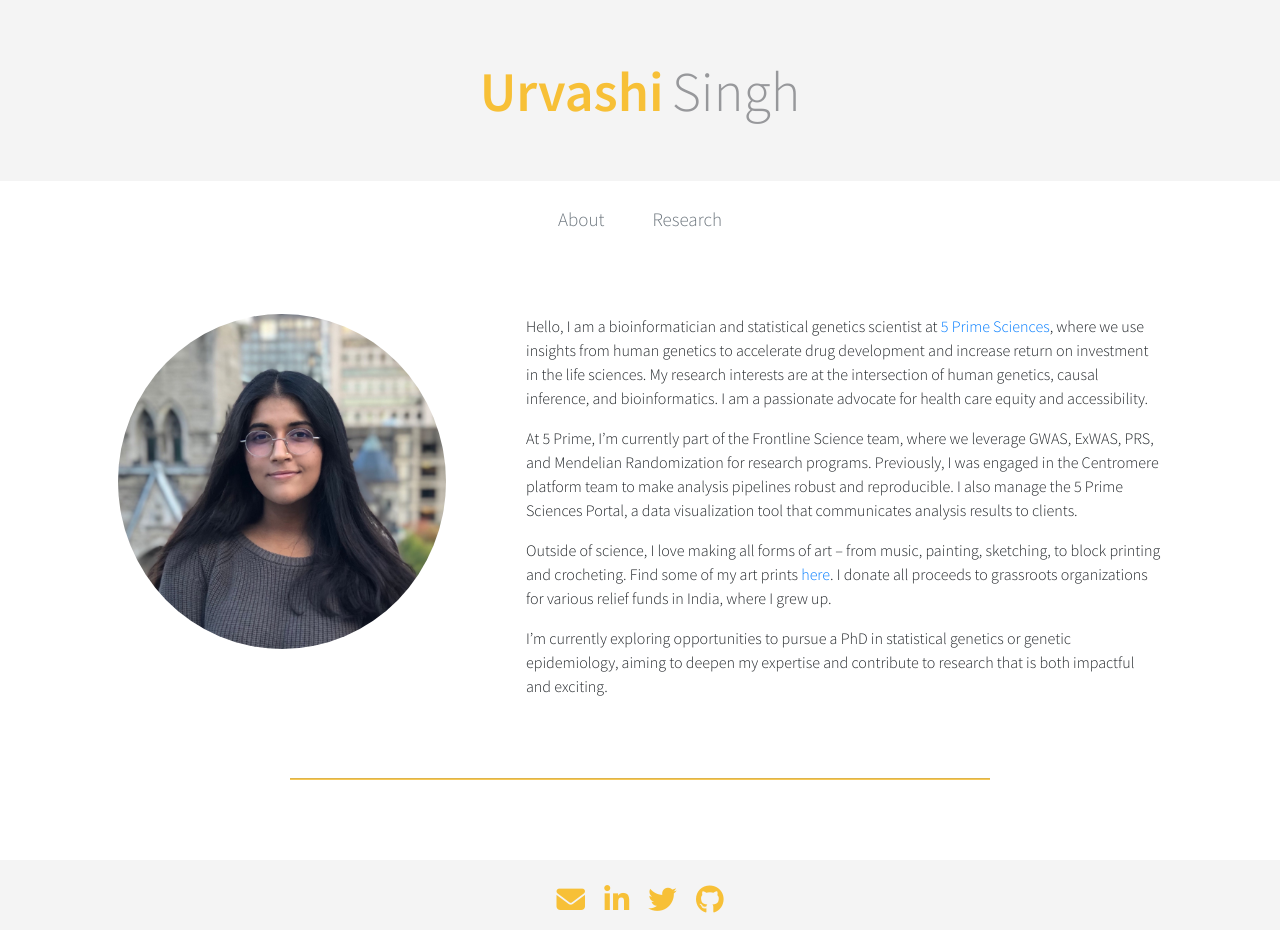
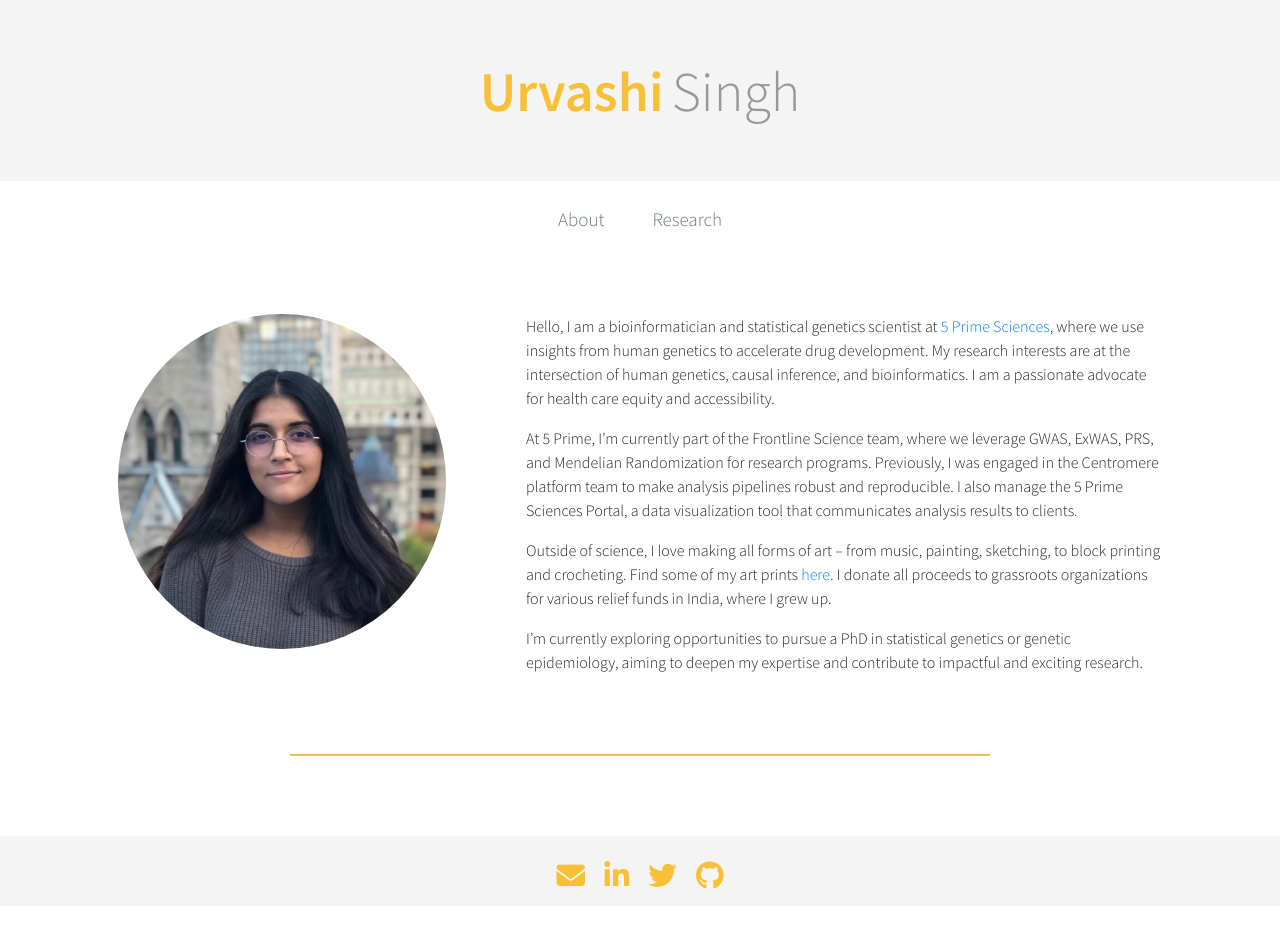
Before and after one commit to urvashi-s/urvashi-s.github.io, a Jekyll site: the page built from index.md, in a window 1280 px wide. Built offline with Jekyll 4.4.1, drawn with Linux system fonts in a browser that asks for light colours; nearby versions of some CDN libraries; after the commit the page ends 906 px from its top, so only the background shows below that.

Commit message:
minor fixes

```diff
--- a/index.md
+++ b/index.md
@@ -9,10 +9,10 @@ title: Urvashi Singh
         </div>
         <br>
         <div class="col-md-8">
-            <p style="padding-left: 50px">Hello, I am a bioinformatician and statistical genetics scientist at <a class="a-link" href="https://5primesciences.com/" target="_blank">5 Prime Sciences</a>, where we use insights from human genetics to accelerate drug development and increase return on investment in the life sciences. My research interests are at the intersection of human genetics, causal inference, and bioinformatics. I am a passionate advocate for health care equity and accessibility.</p>
+            <p style="padding-left: 50px">Hello, I am a bioinformatician and statistical genetics scientist at <a class="a-link" href="https://5primesciences.com/" target="_blank">5 Prime Sciences</a>, where we use insights from human genetics to accelerate drug development. My research interests are at the intersection of human genetics, causal inference, and bioinformatics. I am a passionate advocate for health care equity and accessibility.</p>
             <p style="padding-left: 50px">At 5 Prime, I’m currently part of the Frontline Science team, where we leverage GWAS, ExWAS, PRS, and Mendelian Randomization for research programs. Previously, I was engaged in the Centromere platform team to make analysis pipelines robust and reproducible. I also manage the 5 Prime Sciences Portal, a data visualization tool that communicates analysis results to clients.</p>
             <p style="padding-left: 50px">Outside of science, I love making all forms of art – from music, painting, sketching, to block printing and crocheting. Find some of my art prints <a class="a-link" href="https://www.whatapaagal.com/" target="_blank">here</a>. I donate all proceeds to grassroots organizations for various relief funds in India, where I grew up.</p>
-            <p style="padding-left: 50px">I’m currently exploring opportunities to pursue a PhD in statistical genetics or genetic epidemiology, aiming to deepen my expertise and contribute to research that is both impactful and exciting.
+            <p style="padding-left: 50px">I’m currently exploring opportunities to pursue a PhD in statistical genetics or genetic epidemiology, aiming to deepen my expertise and contribute to impactful and exciting research.
             </p>
         </div>
     </div>
```
Also changed, not shown: about.md (+2 -2 lines).
